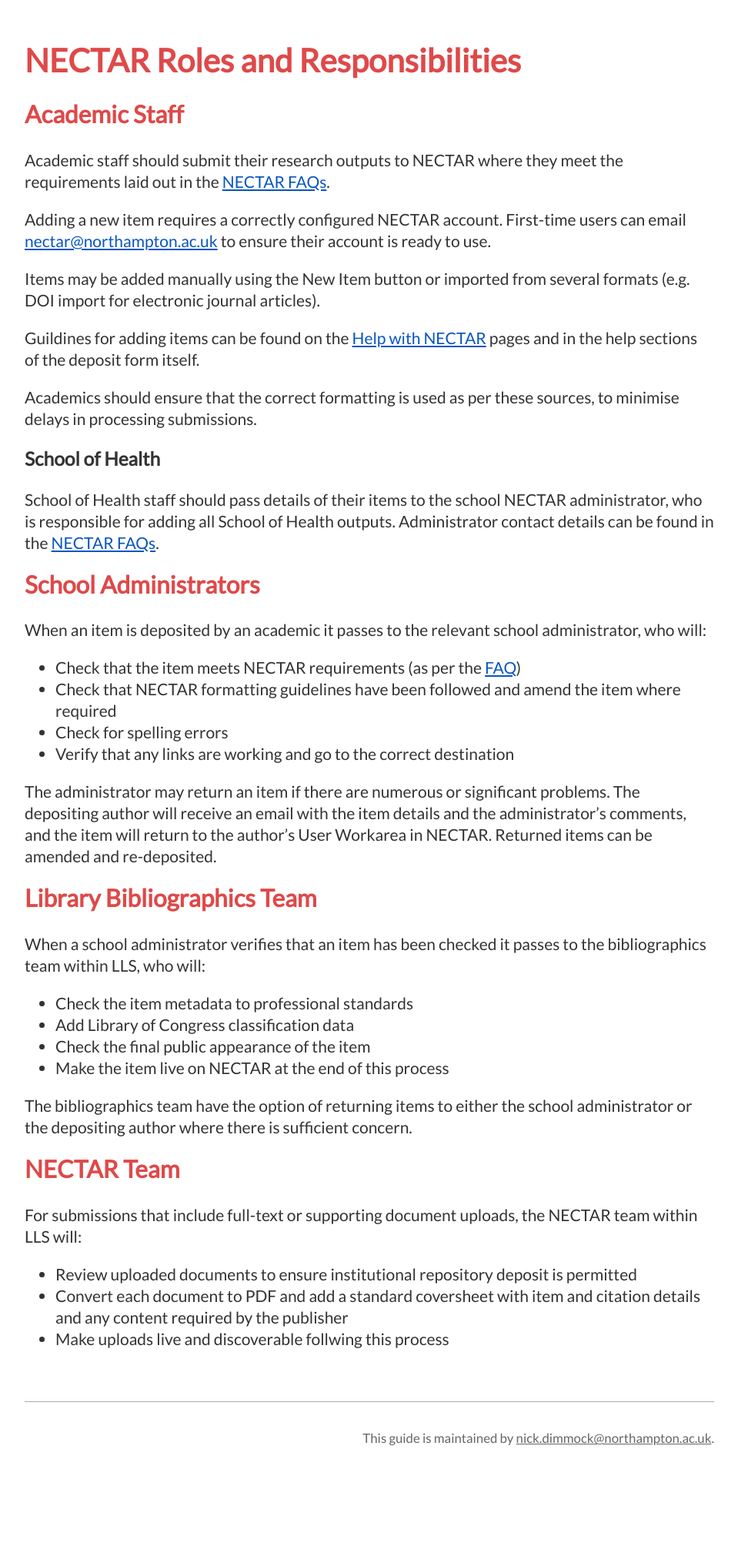
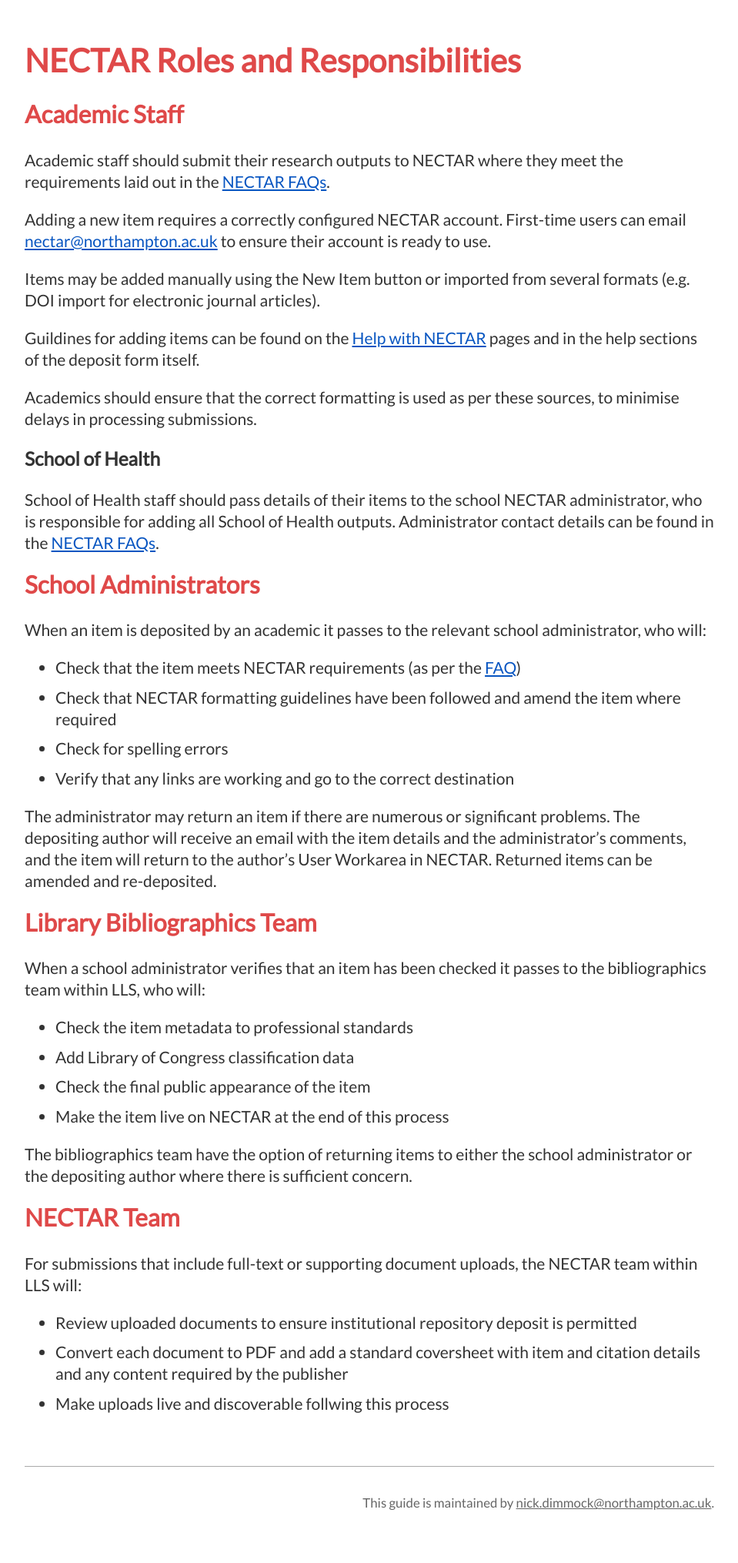
Before and after one commit to NickDimmock/nectar-roles, a Jekyll site: the page built from index.md, in a window 1280 px wide. Shown: the whole page at 77% size, without its empty margins (160-1119 px from the left). Built offline with Jekyll 4.4.1, drawn with Linux system fonts in a browser that asks for light colours; nearby versions of some CDN libraries; Markdown is read by kramdown in place of the engine named in the settings; before the commit the page ends 1946 px from its top, so only the background shows below that.

Commit message:
CSS edit

```diff
--- a/stylesheets/styles.css
+++ b/stylesheets/styles.css
@@ -11,7 +11,9 @@
 	color: #DF4949;
 	margin-bottom: 1em;
 }
-
+li {
+	margin-bottom: .5em;
+}
 a, a:visited {
 	color: #0755c1;
 }
```
